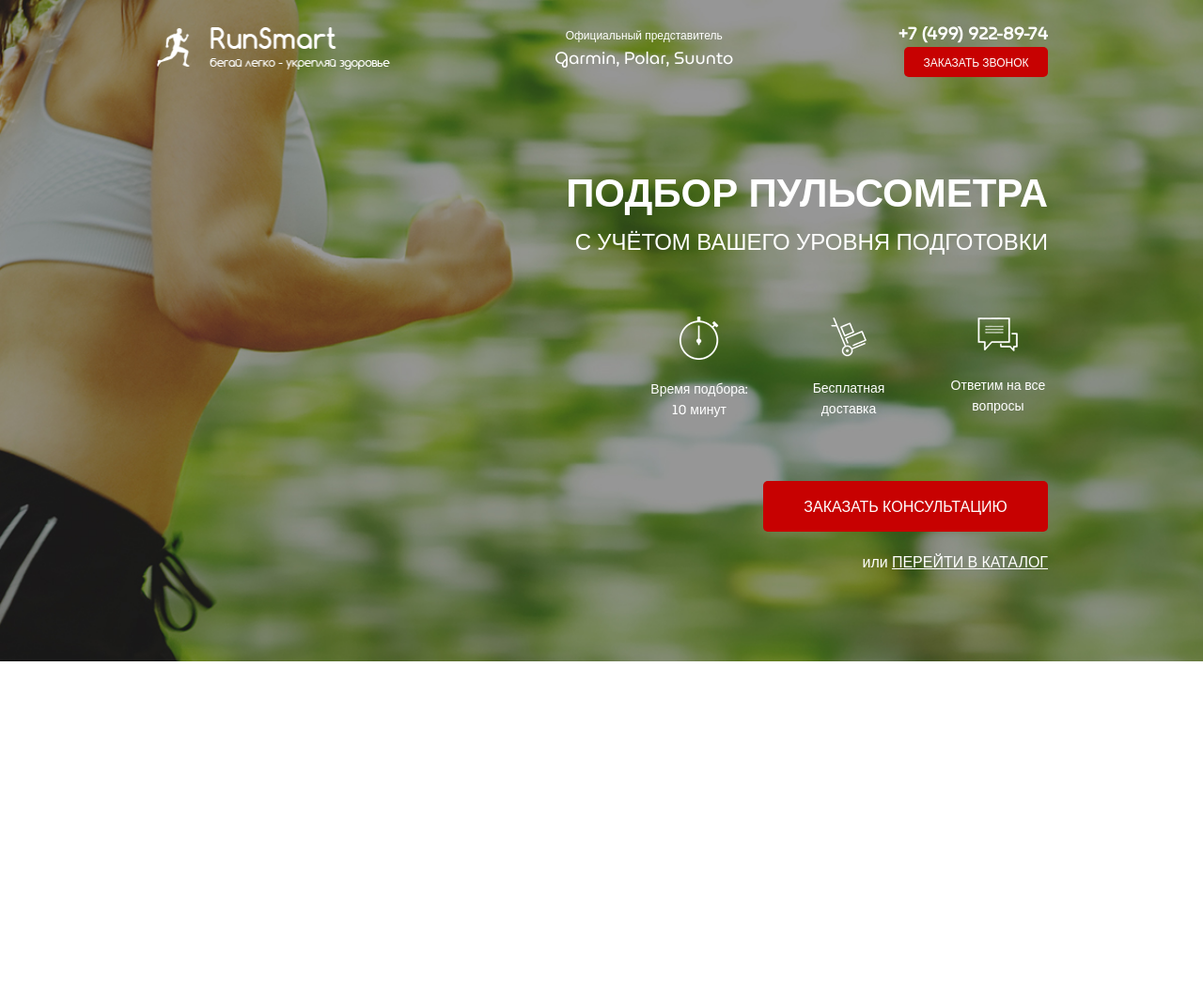
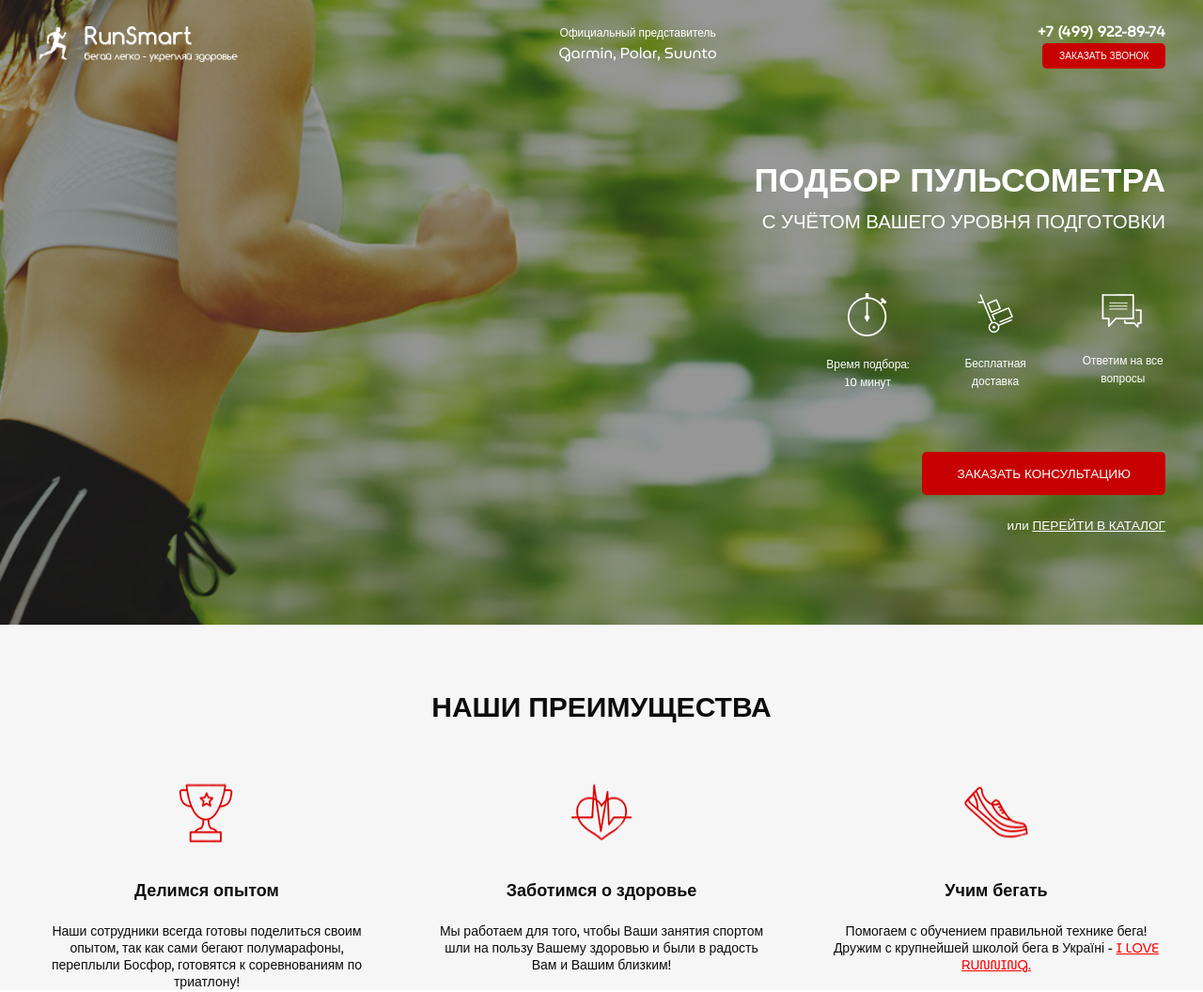
Before and after one commit to EugeneBurkovskiy/Pulse, a website: page src/index.html in a window 1280 px wide. Shown: the whole page at 94% size. Before the commit the page ends 800 px from the top, so only its background shows below. Drawn offline with Linux system fonts and the light colour scheme.

Commit message:
second commit

```diff
--- a/src/index.html
+++ b/src/index.html
@@ -48,6 +48,32 @@
 			</div>
 		</div>
 	</div>
+	<div class="benefits">
+		<div class="container">
+			<h2 class="benefits__title">наши преимущества</h2>
+			<div class="benefits__row">
+				<div class="benefits__item">
+					<img src="icons/cup.png" alt="cup">
+					<h3>Делимся опытом</h3>
+					Наши сотрудники всегда готовы поделиться своим опытом, так как сами бегают полумарафоны, переплыли
+					Босфор, готовятся к соревнованиям по триатлону!
+				</div>
+				<div class="benefits__item">
+					<img src="icons/heart.png" alt="cup">
+					<h3>Заботимся о здоровье</h3>
+					Мы работаем для того, чтобы Ваши занятия спортом шли на пользу Вашему здоровью и были в радость Вам
+					и Вашим близким!
+				</div>
+				<div class="benefits__item">
+					<img src="icons/shoe.png" alt="cup">
+					<h3>Учим бегать</h3>
+					Помогаем с обучением правильной технике бега! Дружим с крупнейшей школой бега в Україні -
+					<a href="#">I LOVE RUNNING.</a>
+				</div>
+			</div>
+		</div>
+	</div>
+
 </body>
 
 </html>
--- /dev/null
+++ b/src/sass/base/_media.scss
@@ -0,0 +1,86 @@
+/*-----------------------------------576px – 767px-----------------------------------*/
+@media (min-width: 576px) {
+    .container {
+        max-width: none;
+    }
+}
+
+/*-----------------------------------768px – 991px-----------------------------------*/
+@media (min-width: 768px) {
+    .container {
+        max-width: 750px;
+    }
+}
+
+/*-----------------------------------992px – 1119px-----------------------------------*/
+@media (min-width: 992px) {
+    $scale: 1- ((1024 * 100)/1200)/100;
+    .container {
+        max-width: 950px;
+    }
+    .header {
+        &__logo {
+            width: 250px-250px * $scale;
+            img {
+                width: 100%;
+            }
+        }
+        &__offical {
+            font-style: normal;
+            font-weight: 500;
+            font-size: 14px-14 * $scale;
+            color: #ffffff;
+            text-align: center;
+            span {
+                display: block;
+                font-size: 18px-14 * $scale;
+            }
+        }
+        &__phone {
+            display: block;
+            font-family: "MuseoModerno";
+            font-style: normal;
+            font-weight: 700;
+            font-size: 18px-18 * $scale;
+            color: #ffffff;
+        }
+        .button {
+            font-size: 12px-12 * $scale;
+            width: 153px-153 * $scale;
+            height: 32px-32 * $scale;
+        }
+    }
+    .promo {
+        &__header {
+            font-size: 42px-42 * $scale;
+        }
+        &__subheader {
+            font-size: 24px-24 * $scale;
+        }
+        &__icons {
+            width: 424px-424 * $scale;
+        }
+        &__icon {
+            width: 106px-106 * $scale;
+            font-size: 14px-14 * $scale;
+        }
+        .button {
+            &_main {
+                width: 303px-303 * $scale;
+                height: 54px-54 * $scale;
+                font-size: 16px-16 * $scale;
+            }
+        }
+        &__link {
+            font-size: 16px-16 * $scale;
+        }
+    }
+}
+
+/*----------------------------------->1200px-----------------------------------*/
+@media (min-width: 1200px) {
+    $scale: 1-calc(((1024 * 100) / 1200) / 100);
+    .container {
+        max-width: 1200px;
+    }
+}
--- /dev/null
+++ b/src/sass/blocks/_benefits.scss
@@ -0,0 +1,40 @@
+.benefits {
+    background-color: #f6f6f6;
+    color: #0d0d0d;
+    &__title {
+        font-weight: 700;
+        font-size: 30px;
+        line-height: 30px;
+        text-align: center;
+        padding: 73px 0px 60px 0px;
+        text-transform: uppercase;
+    }
+
+    &__row {
+        display: flex;
+        justify-content: space-between;
+    }
+
+    &__item {
+        text-align: center;
+        font-weight: 300;
+        font-size: 14px;
+        line-height: 18px;
+        width: 30%;
+        img {
+            width: 70px;
+            height: 70px;
+        }
+        h3 {
+            font-weight: 700;
+            font-size: 18px;
+            line-height: 29px;
+            text-transform: initial;
+            margin: 35px 0px 20px 0px;
+        }
+        a {
+            color: #ff0000;
+            text-decoration: underline;
+        }
+    }
+}
--- a/src/sass/blocks/_promo.scss
+++ b/src/sass/blocks/_promo.scss
@@ -2,6 +2,7 @@
     min-height: 650px;
     padding: 21px 0px 93px 0px;
     background: url(../../img/bg.png) center (center/cover) no-repeat;
+
     &__wrapper {
         display: flex;
         flex-direction: column;
--- a/src/sass/style.scss
+++ b/src/sass/style.scss
@@ -3,6 +3,7 @@
 @import "./blocks/_promo";
 @import "./blocks/header";
 @import "./blocks/buttons";
+@import "./blocks/benefits";
 
 body {
     font-family: "MuseoModerno", sans-serif;
@@ -11,3 +12,4 @@ body {
     max-width: 950px;
     margin: 0 auto;
 }
+@import "./base/_media";
```
Also changed, not shown: src/css/style.min.css, src/icons/cup.png (added), src/icons/heart.png (added), src/icons/shoe.png (added).
